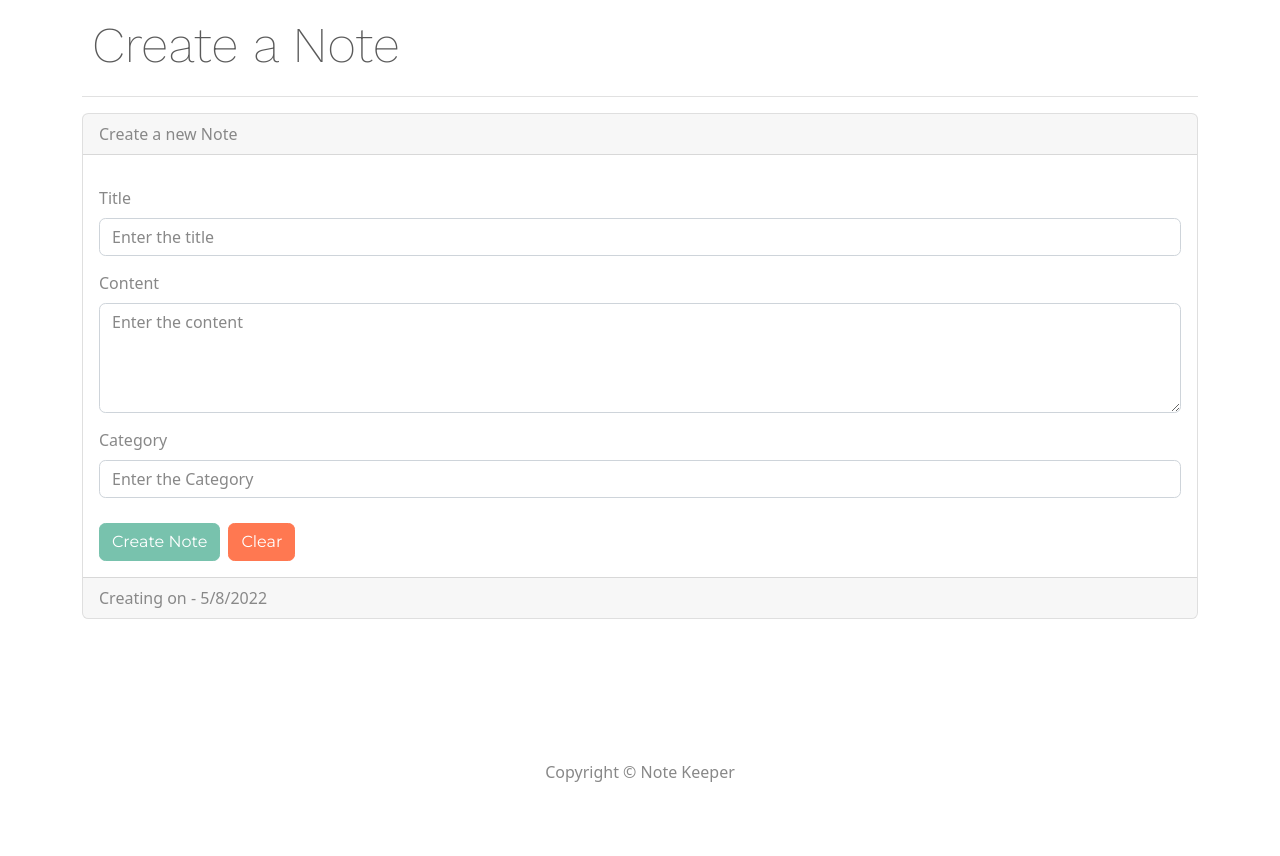
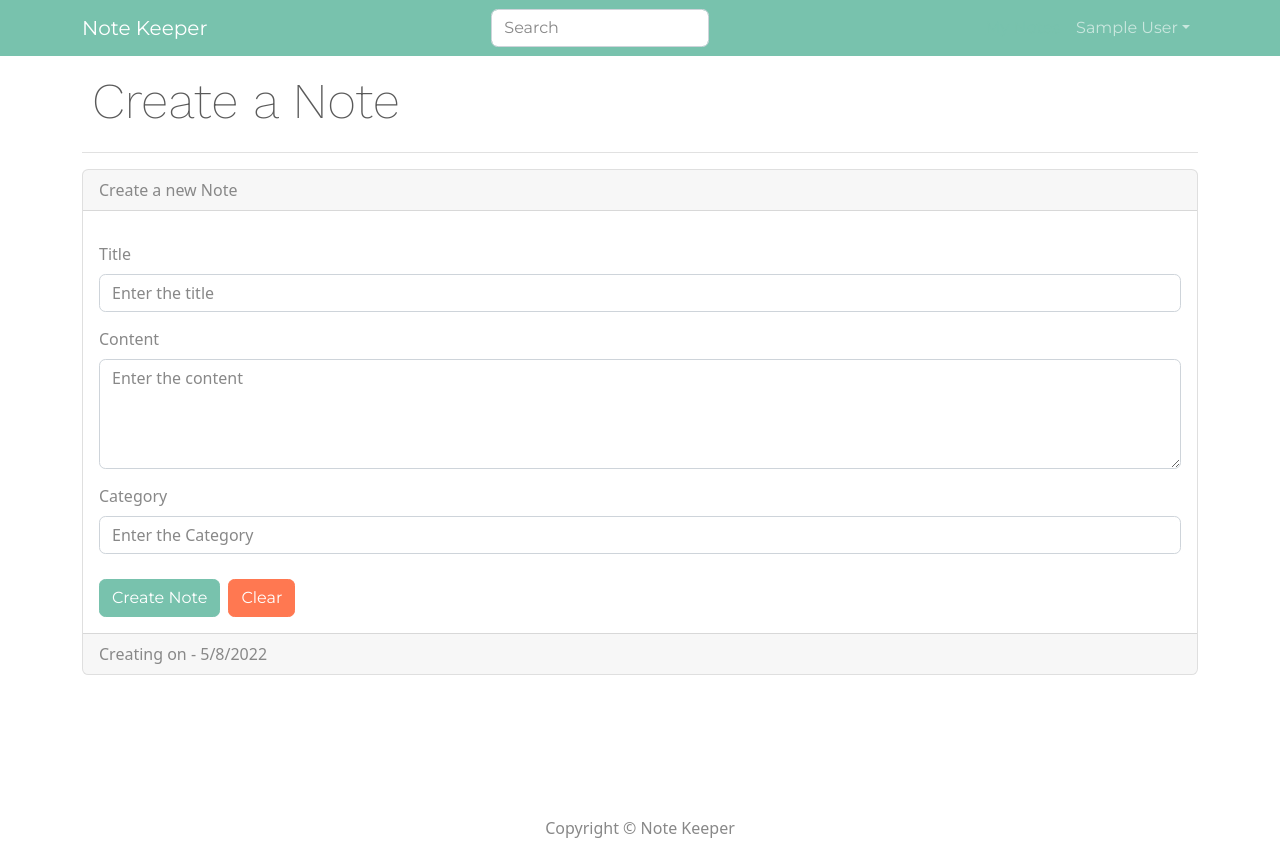
Before and after one commit to lisha149/NoteKeeper, a React (Create React App) app in the folder frontend/: page /createnote in a window 1280 px wide. Before the commit the page ends 800 px from the top, so only its background shows below. Built offline with nearby package versions, Linux system fonts and the light colour scheme; sample sign-in values are in the browser's storage.

Commit message:
Delete issue solved and built react search filter

```diff
--- a/frontend/src/App.js
+++ b/frontend/src/App.js
@@ -1,6 +1,7 @@
 import "./App.css";
 import { BrowserRouter as Router, Route } from "react-router-dom";
 import Footer from "./components/Footer";
+import Header from "./components/Header";
 import LandingPage from "./screens/Landingpage/LandingPage";
 import MyNotes from "./screens/Mynotes/MyNotes";
 import LoginPage from "./screens/Loginpage/LoginPage";
@@ -8,8 +9,13 @@ import RegisterPage from "./screens/Registerpage/RegisterPage";
 import ProfilePage from "./screens/Profilepage/ProfilePage";
 import CreateNote from "./screens/Createnote/CreateNote";
 import UpdateNote from "./screens/Singlenote/UpdateDeleteNote";
-const App = () => (
+import { useState } from "react";
+function App() {
+  const [search, setSearch] = useState("");
+  return (
+    <div className="App">
       <Router>
+        <Header setSearch={(s) => setSearch(s)} />
         <main>
           <Route path="/" component={LandingPage} exact />
           <Route path="/login" component={LoginPage} />
@@ -17,10 +23,17 @@ const App = () => (
           <Route path="/register" component={RegisterPage} />
           <Route path="/createnote" component={CreateNote} />
           <Route path="/note/:id" component={UpdateNote} />
-      <Route path="/mynotes" component={MyNotes} />
+          <Route
+            path="/mynotes"
+            component={({ history }) => (
+              <MyNotes search={search} history={history} />
+            )}
+          />
         </main>
         <Footer />
       </Router>
+    </div>
   );
+}
 
 export default App;
--- a/frontend/src/components/Header.js
+++ b/frontend/src/components/Header.js
@@ -7,11 +7,12 @@ import {
   Navbar,
   NavDropdown,
 } from "react-bootstrap";
+import { useEffect } from "react";
 import { useDispatch, useSelector } from "react-redux";
 import { Link, useHistory } from "react-router-dom";
 import { logout } from "../actions/userActions";
 
-const Header = () => {
+const Header = ({ setSearch }) => {
   const history = useHistory();
   const dispatch = useDispatch();
 
@@ -22,32 +23,48 @@ const Header = () => {
     dispatch(logout());
     history.push("/");
   };
-
+  useEffect(() => {}, [userInfo]);
   return (
     <Navbar bg="primary" expand="lg" variant="dark">
       <Container>
         <Navbar.Brand href="/">Note Keeper</Navbar.Brand>
-        {/* <Navbar.Toggle aria-controls="basic-navbar-nav" />
+        <Navbar.Toggle aria-controls="basic-navbar-nav" />
         <Navbar.Collapse id="basic-navbar-nav">
           <Nav className="m-auto">
-            <Form inline>
+            {userInfo && (
+              <Form className="d-flex">
                 <FormControl
-                type="text"
+                  type="search"
                   placeholder="Search"
-                className="mr-sm-2"
+                  className="mr-2"
+                  aria-label="Search"
+                  onChange={(e) => setSearch(e.target.value)}
                 />
               </Form>
-          </Nav> */}
-        <Nav>
+            )}
+          </Nav>
+          <Nav style={{ maxHeight: "100px" }} basic-navbar-nav>
+            {userInfo && (
+              <>
                 <Nav.Link>
-            <Link to="/mynotes">My Notes</Link>
+                  <Link to="mynotes">My Notes</Link>
                 </Nav.Link>
-          <NavDropdown title={userInfo?.name} id="basic-nav-dropdown">
-            <NavDropdown.Item href="/profile">My Profile</NavDropdown.Item>
-            <NavDropdown.Item onClick={logoutHandler}>Logout</NavDropdown.Item>
+                <NavDropdown
+                  title={userInfo?.name}
+                  id="navbarScrollingDropdown"
+                >
+                  <NavDropdown.Item href="/profile">
+                    My Profile
+                  </NavDropdown.Item>
+                  <NavDropdown.Divider />
+                  <NavDropdown.Item onClick={logoutHandler}>
+                    Logout
+                  </NavDropdown.Item>
                 </NavDropdown>
+              </>
+            )}
           </Nav>
-        {/* </Navbar.Collapse> */}
+        </Navbar.Collapse>
       </Container>
     </Navbar>
   );
--- a/frontend/src/screens/Createnote/CreateNote.js
+++ b/frontend/src/screens/Createnote/CreateNote.js
@@ -1,11 +1,10 @@
-import React, { useEffect, useState } from "react";
+import React, { useState } from "react";
 import Main from "../../components/Main";
 import { Button, Card, Form } from "react-bootstrap";
 import { useDispatch, useSelector } from "react-redux";
 import { createNoteAction } from "../../actions/notesActions";
 import Loading from "../../components/Loading";
 import ErrorMessage from "../../components/ErrorMessage";
-import ReactMarkdown from "react-markdown";
 import { useHistory } from "react-router-dom";
 
 import "./CreateNote.css";
@@ -33,7 +32,6 @@ const CreateNote = () => {
     dispatch(createNoteAction(title, content, category));
 
     history.push("/mynotes");
-    window.location.reload();
     resetHandler();
   };
 
--- a/frontend/src/screens/Mynotes/MyNotes.js
+++ b/frontend/src/screens/Mynotes/MyNotes.js
@@ -1,8 +1,7 @@
-import React, { useEffect, useState } from "react";
+import React, { useEffect } from "react";
 import Main from "../../components/Main";
-import Header from "../../components/Header";
 import { Link } from "react-router-dom";
-import { Button, Card } from "react-bootstrap";
+import { Button, Card, Container } from "react-bootstrap";
 import Accordion from "react-bootstrap/Accordion";
 import { useHistory } from "react-router-dom";
 import ErrorMessage from "../../components/ErrorMessage";
@@ -10,7 +9,7 @@ import Loading from "../../components/Loading";
 import { useDispatch, useSelector } from "react-redux";
 import { listNotes, deleteNoteAction } from "../../actions/notesActions";
 import ReactMarkdown from "react-markdown";
-const MyNotes = () => {
+const MyNotes = ({ search }) => {
   const dispatch = useDispatch();
 
   const noteList = useSelector((state) => state.noteList);
@@ -37,8 +36,6 @@ const MyNotes = () => {
     if (window.confirm("Are you sure you want to delete?")) {
       dispatch(deleteNoteAction(id));
     }
-    history.push("/mynotes");
-    window.location.reload();
   };
 
   useEffect(() => {
@@ -56,8 +53,7 @@ const MyNotes = () => {
   ]);
 
   return (
-    <>
-      <Header />
+    <Container>
       <Main title={`Welcome ${userInfo.name} `}>
         <Link to="createnote">
           <Button style={{ marginLeft: 10, marginBottom: 6 }} size="lg">
@@ -72,7 +68,12 @@ const MyNotes = () => {
         {loading && <Loading />}
         {loadingDelete && <Loading />}
 
-        {notes?.reverse().map((note) => (
+        {notes
+          ?.filter((filteredNote) =>
+            filteredNote.title.toLowerCase().includes(search.toLowerCase())
+          )
+          .reverse()
+          .map((note) => (
             <Accordion key={note._id}>
               <Card style={{ margin: 10 }}>
                 <Card.Header style={{ display: "flex" }}>
@@ -86,7 +87,11 @@ const MyNotes = () => {
                       fontSize: 18,
                     }}
                   >
-                  <Accordion.Toggle as={Card.Text} variant="link" eventKey="0">
+                    <Accordion.Toggle
+                      as={Card.Text}
+                      variant="link"
+                      eventKey="0"
+                    >
                       {note.title}
                     </Accordion.Toggle>
                   </span>
@@ -123,7 +128,7 @@ const MyNotes = () => {
             </Accordion>
           ))}
       </Main>
-    </>
+    </Container>
   );
 };
 
--- a/frontend/src/screens/Profilepage/ProfilePage.js
+++ b/frontend/src/screens/Profilepage/ProfilePage.js
@@ -6,7 +6,6 @@ import { useDispatch, useSelector } from "react-redux";
 import { updateProfile } from "../../actions/userActions";
 import Loading from "../../components/Loading";
 import ErrorMessage from "../../components/ErrorMessage";
-import Header from "../../components/Header";
 const ProfilePage = ({ history }) => {
   const [name, setName] = useState("");
   const [email, setEmail] = useState("");
@@ -64,8 +63,6 @@ const ProfilePage = ({ history }) => {
   };
 
   return (
-    <>
-      <Header />
     <Main title="EDIT PROFILE">
       <div>
         <Row className="profileContainer">
@@ -144,7 +141,6 @@ const ProfilePage = ({ history }) => {
         </Row>
       </div>
     </Main>
-    </>
   );
 };
 
```
Lines whose indentation alone changed are shown as unchanged.
